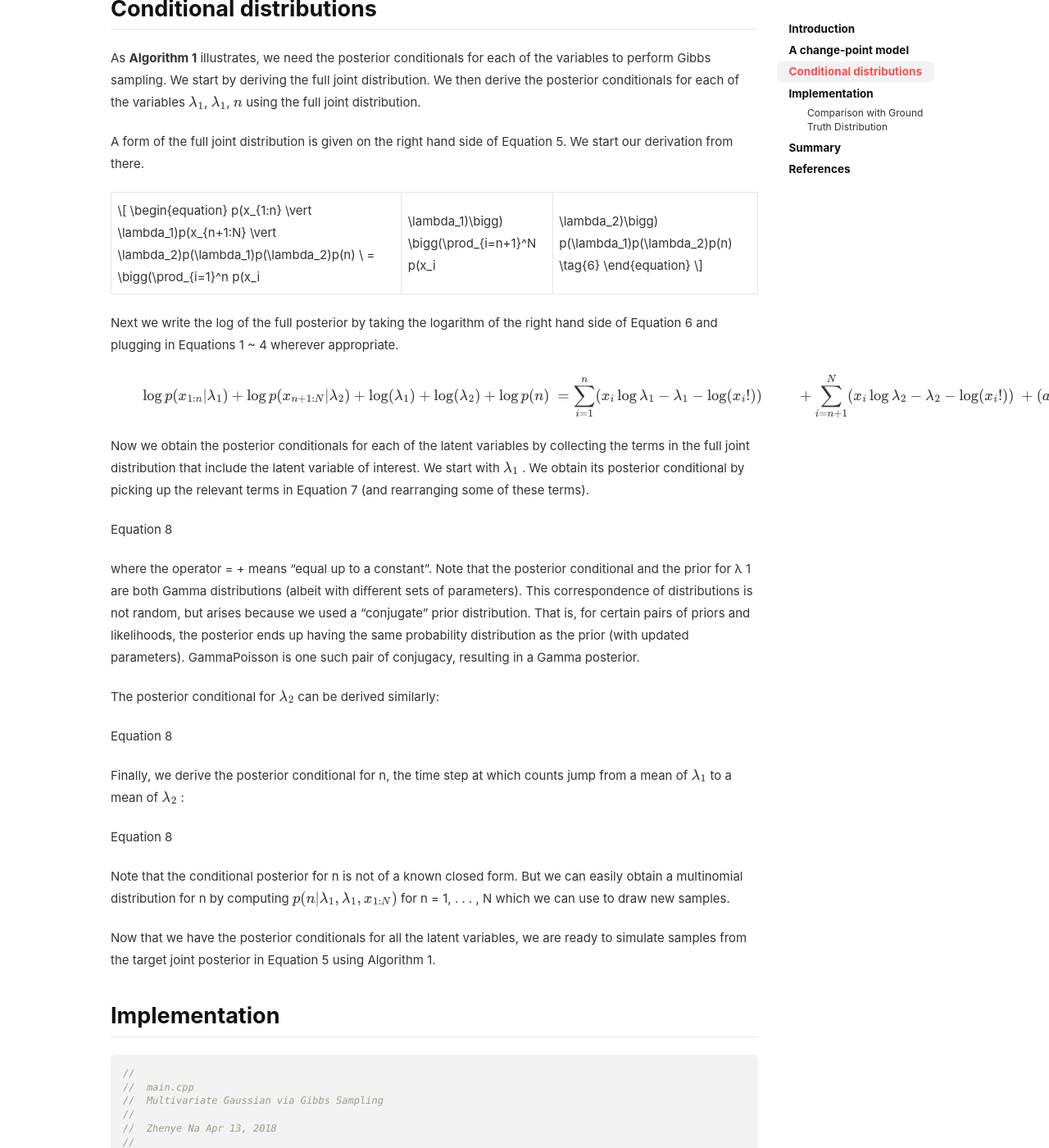
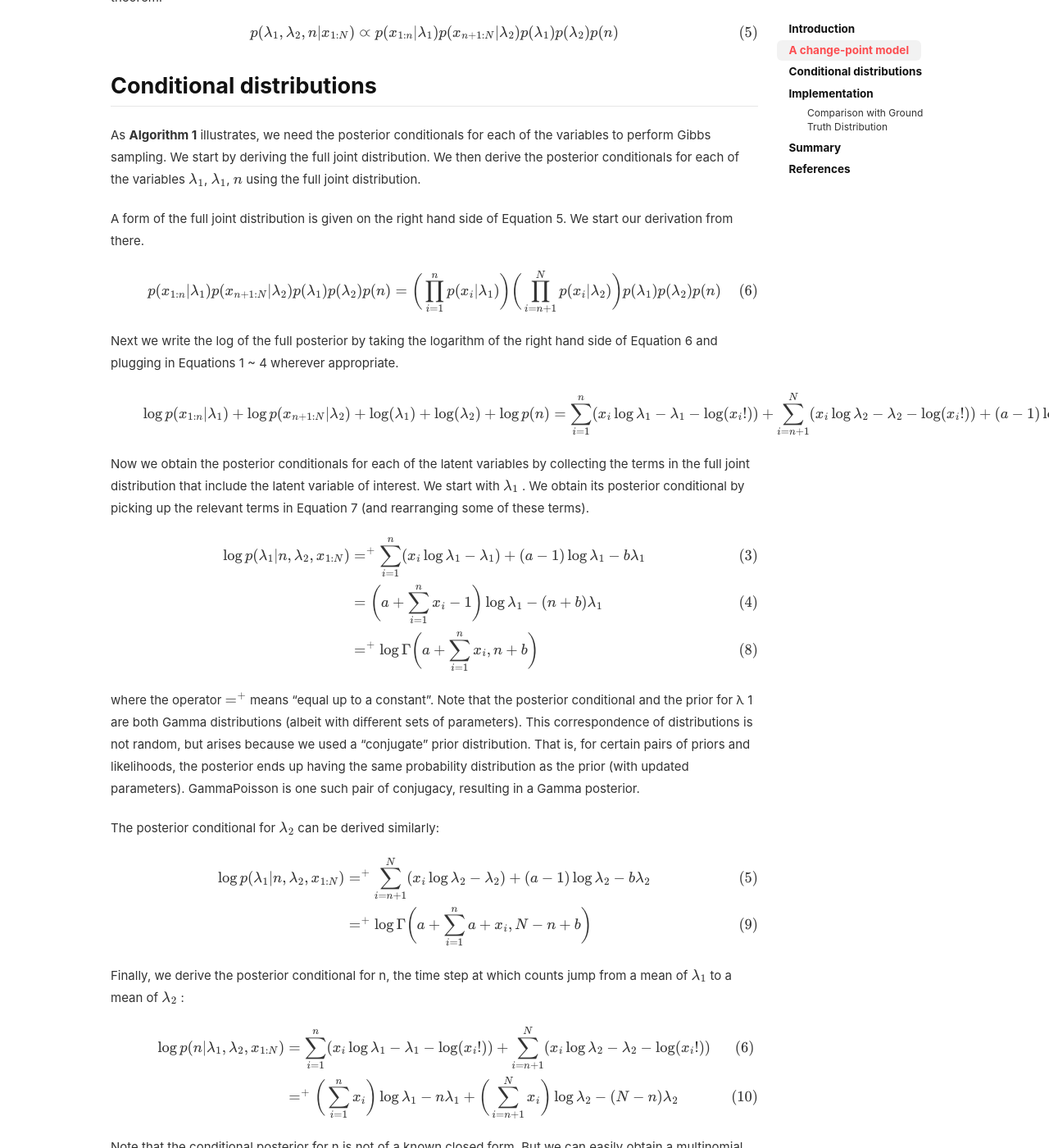
Before and after one commit to Zhenye-Na/blog, a Jekyll site: the page built from _posts/2018-04-14-gibbs-sampling.md, in a window 1280 px wide and 1400 px high, scrolled down 2374 px. Shown: the whole window at 82% size. Built offline with Jekyll 4.4.1, drawn with Linux system fonts in a browser that asks for light colours; nearby versions of some CDN libraries; formulas are drawn with MathJax 3; comment, search, counter and statistics services are not loaded; some of the changed text lies outside the part shown.

Commit message:
Finish post

````diff
--- a/_posts/2018-04-14-gibbs-sampling.md
+++ b/_posts/2018-04-14-gibbs-sampling.md
@@ -21,9 +21,9 @@ The underlying logic of MCMC sampling is that we can estimate any desired expect
 
 $$ E[f(s)]_{\mathcal{P}} \approx \frac{1}{N} \sum \limits_{i=1}^{N}f(s^{(i)}) $$
 
-where \\( \mathcal{P} \\) is the posterior distribution of interest, \\( f(s) \\) is the desired expectation, and \\( f(s^{(i)}) \\) is the \\( i^{th} \\) simulated sample from \\( \mathcal{P} \\).
+where $ \mathcal{P} $ is the posterior distribution of interest, $ f(s) $ is the desired expectation, and $ f(s^{(i)}) $ is the $ i^{th} $ simulated sample from $ \mathcal{P} $.
 
-How do we obtain samples from the posterior distribution? Gibbs sampling is one MCMC technique suitable for the task. The idea in Gibbs sampling is to generate posterior samples by sweeping through each variable (or block of variables) to sample from its conditional distribution with the remaining variables ﬁxed to their current values. For instance, consider the random variables \\( X_1 \\), \\( X_2 \\), and \\( X_3 \\). We start by setting these variables to their initial values \\( x_1^{(0)} \\), \\( x_2^{(0)} \\) , and \\( x_3^{(0)} \\) (often values sampled from a prior distribution q). At iteration \\( i \\), we sample \\( x_i^{(1)} \sim p(X_1 = x_1 \vert X_2 = x_2^{(i−1)}, X_3 = x_3^{(i−1)} \\), sample \\( x_2 \sim p(X_2 = x_2 \vert X_1 = x_1^{(i)}, X_3 = x_3^{(i−1)} \\), sample \\( x_3 \sim p(X_3 = x_3 \vert X_1 = x_1^{(i)}, X_2 = x_2^{(i)} \\). This process continues until “convergence” (the sample values have the same distribution as if they were sampled from the true posterior joint distribution). Algorithm 1 details a generic Gibbs sampler.
+How do we obtain samples from the posterior distribution? Gibbs sampling is one MCMC technique suitable for the task. The idea in Gibbs sampling is to generate posterior samples by sweeping through each variable (or block of variables) to sample from its conditional distribution with the remaining variables ﬁxed to their current values. For instance, consider the random variables $ X_1 $, $ X_2 $, and $ X_3 $. We start by setting these variables to their initial values $ x_1^{(0)} $, $ x_2^{(0)} $ , and $ x_3^{(0)} $ (often values sampled from a prior distribution q). At iteration $ i $, we sample $ x_i^{(1)} \sim p(X_1 = x_1 \vert X_2 = x_2^{(i−1)}, X_3 = x_3^{(i−1)} $, sample $ x_2 \sim p(X_2 = x_2 \vert X_1 = x_1^{(i)}, X_3 = x_3^{(i−1)} $, sample $ x_3 \sim p(X_3 = x_3 \vert X_1 = x_1^{(i)}, X_2 = x_2^{(i)} $. This process continues until “convergence” (the sample values have the same distribution as if they were sampled from the true posterior joint distribution). Algorithm 1 details a generic Gibbs sampler.
 
 ![](https://github.com/Zhenye-Na/Zhenye-Na.github.io/blob/master/assets/images/posts-img/gibbsampling/gibbs1.png?raw=true)
 
@@ -34,63 +34,59 @@ A good way of learning about MCMC techniques is to study examples. In the rest o
 
 
 ## A change-point model
-Suppose that we observe a sequence of counts \\(x_1 \\), \\(x_2 \\), ... , \\(x_N \\) where the average of the counts has some value for time steps 1 to n, and a diﬀerent value for time steps \\( n + 1 \\)to \\( N \\). We model the counts at each time step \\( i \\) as a Poisson variable, which has the following density function:
+Suppose that we observe a sequence of counts $x_1 $, $x_2 $, ... , $x_N $ where the average of the counts has some value for time steps 1 to n, and a diﬀerent value for time steps $ n + 1 $to $ N $. We model the counts at each time step $ i $ as a Poisson variable, which has the following density function:
 
-\\[\begin{align}  \text{Poisson}(x; \lambda) &= e^{-\lambda} \frac{\lambda ^{x}}{x!} \tag{1} \\ &= \exp (x \log \lambda − \lambda − \log(x!)) \tag{2} \end{align}\\]
+$$ \begin{align}  \text{Poisson}(x; \lambda) &= e^{-\lambda} \frac{\lambda ^{x}}{x!} \tag{1} \\ &= \exp (x \log \lambda − \lambda − \log(x!)) \tag{2} \end{align} $$
 
-where \\( \lambda \\) is the mean of the distribution. We model the mean \\( \lambda \\) as a Gamma distribution, which has the following density function:
+where $ \lambda $ is the mean of the distribution. We model the mean $ \lambda $ as a Gamma distribution, which has the following density function:
 
-\\[ \begin{align} \text{Gamma}(\lambda; a, b) &= \frac{1}{\Gamma(a)}b^a \lambda^{a-1} \exp (-b \lambda) \tag{3} \\ &= \exp ((a-1) \log \lambda - b \lambda - \log \Gamma(a) + a \log b) \tag{4} \end{align} \\]
+$$ \begin{align} \text{Gamma}(\lambda; a, b) &= \frac{1}{\Gamma(a)}b^a \lambda^{a-1} \exp (-b \lambda) \tag{3} \\ &= \exp ((a-1) \log \lambda - b \lambda - \log \Gamma(a) + a \log b) \tag{4} \end{align} $$
 
 
-The initial mean \\( \lambda_1\\) jumps to a new value \\( \lambda_2\\) after a random time step \\( n \\). Thus the generative model is as follows:
+The initial mean $ \lambda_1$ jumps to a new value $ \lambda_2$ after a random time step $ n $. Thus the generative model is as follows:
 
-\\[\begin{align} n & \sim \text{Uniform}(1, 2, ..., N) \\ \lambda_i &\sim \text{Gamma(\lambda_i;a, b)} \\ x_i &\sim \cases{\text{Poisson}(x_i ; \lambda_1)  & \text{if } 1 \le i \le n \cr \text{Poisson}(x_i ; \lambda_2) & \text{if } n \le i \le N }  \end{align} \\]
+$$ \begin{align} n & \sim \text{Uniform}(1, 2, ..., N) \\ \lambda_i &\sim \text{Gamma(\lambda_i;a, b)} \\ x_i &\sim \cases{\text{Poisson}(x_i ; \lambda_1)  & \text{if } 1 \le i \le n \cr \text{Poisson}(x_i ; \lambda_2) & \text{if } n \le i \le N }  \end{align} $$
 
-The problem of inferring the posterior distribution over the latent variables \\( n \\), \\( \lambda_1 \\), \\( \lambda_2 \\) can be solved via Bayes theorem.
+The problem of inferring the posterior distribution over the latent variables $ n $, $ \lambda_1 $, $ \lambda_2 $ can be solved via Bayes theorem.
 
-\\[ p(\lambda_1, \lambda_2, n \vert x_{1:N}) \varpropto p(x_{1:n} \vert \lambda_1)p(x_{n+1:N} \vert \lambda_2)p(\lambda_1)p(\lambda_2)p(n) \tag{5} \\]
+$$ p(\lambda_1, \lambda_2, n \vert x_{1:N}) \varpropto p(x_{1:n} \vert \lambda_1)p(x_{n+1:N} \vert \lambda_2)p(\lambda_1)p(\lambda_2)p(n) \tag{5} $$
 
 
 ## Conditional distributions
-As **Algorithm 1** illustrates, we need the posterior conditionals for each of the variables to perform Gibbs sampling. We start by deriving the full joint distribution. We then derive the posterior conditionals for each of the variables \\( \lambda_1 \\), \\( \lambda_1 \\), \\( n \\) using the full joint distribution.
+As **Algorithm 1** illustrates, we need the posterior conditionals for each of the variables to perform Gibbs sampling. We start by deriving the full joint distribution. We then derive the posterior conditionals for each of the variables $ \lambda_1 $, $ \lambda_1 $, $ n $ using the full joint distribution.
 
 A form of the full joint distribution is given on the right hand side of Equation 5. We start our derivation from there.
 
-\\[ \begin{equation} p(x_{1:n} \vert \lambda_1)p(x_{n+1:N} \vert \lambda_2)p(\lambda_1)p(\lambda_2)p(n) \\ = \bigg(\prod_{i=1}^n p(x_i |\lambda_1)\bigg) \bigg(\prod_{i=n+1}^N p(x_i |\lambda_2)\bigg) p(\lambda_1)p(\lambda_2)p(n) \tag{6} \end{equation} \\]
+$$ \begin{equation} p(x_{1:n} \vert \lambda_1)p(x_{n+1:N} \vert \lambda_2)p(\lambda_1)p(\lambda_2)p(n) \\ = \bigg(\prod_{i=1}^n p(x_i |\lambda_1)\bigg) \bigg(\prod_{i=n+1}^N p(x_i |\lambda_2)\bigg) p(\lambda_1)p(\lambda_2)p(n) \tag{6} \end{equation} $$
 
 
 Next we write the log of the full posterior by taking the logarithm of the right hand side of Equation 6 and plugging in Equations 1 ~ 4 wherever appropriate.
 
+$$ \begin{equation} \log p(x_{1:n} \vert \lambda_1 ) + \log p(x_{n+1:N} \vert \lambda_2) + \log(\lambda_1) + \log(\lambda_2) + \log p(n) \\ = \sum \limits_{i=1}^n (x_i \log \lambda_1 - \lambda_1 - \log (x_i!)) \\ + \sum \limits_{i=n+1}^N (x_i \log \lambda_2 - \lambda_2 - \log (x_i!)) \\ + (a-1) \log \lambda_1 - b \lambda_1 - \log \Gamma(a) + a \log b \\ + (a-1) \log \lambda_2 - b \lambda_2 - \log \Gamma(a) + a \log b \\ - \log N \tag{7} \end{equation} $$
 
+Now we obtain the posterior conditionals for each of the latent variables by collecting the terms in the full joint distribution that include the latent variable of interest. We start with $ \lambda_1 $ . We obtain its posterior conditional by picking up the relevant terms in Equation 7 (and rearranging some of these terms).
 
-\\[ \begin{align} \log p(x_{1:n} \vert \lambda_1 ) + \log p(x_{n+1:N} \vert \lambda_2) + \log(\lambda_1) + \log(\lambda_2) + \log p(n) \\ & = \sum \limits_{i=1}^n (x_i \log \lambda_1 - \lambda_1 - \log (x_i!)) \\ & + \sum \limits_{i=n+1}^N (x_i \log \lambda_2 - \lambda_2 - \log (x_i!)) \\ & + (a-1) \log \lambda_1 - b \lambda_1 - \log \Gamma(a) + a \log b \\ & + (a-1) \log \lambda_2 - b \lambda_2 - \log \Gamma(a) + a \log b \\ & - \log N \tag{7} \end{align} \\]
+$$ \begin{align} \log p(\lambda_1 \vert n, \lambda_2, x_{1:N}) &=^+ \sum \limits_{i=1}^n (x_i \log \lambda_1 - \lambda_1) + (a-1)\log \lambda_1 - b \lambda_1 \\ &= \bigg( a + \sum \limits_{i=1}^n x_i - 1 \bigg) \log \lambda_1 - (n+b)\lambda_1 \\ &=^+ \log \Gamma \bigg( a + \sum \limits_{i=1}^n x_i, n+b \bigg) \tag{8}    \end{align} $$
 
-Now we obtain the posterior conditionals for each of the latent variables by collecting the terms in the full joint distribution that include the latent variable of interest. We start with \\( \lambda_1 \\) . We obtain its posterior conditional by picking up the relevant terms in Equation 7 (and rearranging some of these terms).
+where the operator $=^+$ means "equal up to a constant". Note that the posterior conditional and the prior for λ 1 are both Gamma distributions (albeit with diﬀerent sets of parameters). This correspondence of distributions is not random, but arises because we used a "conjugate" prior distribution. That is, for certain pairs of priors and likelihoods, the posterior ends up having the same probability distribution as the prior (with updated parameters). GammaPoisson is one such pair of conjugacy, resulting in a Gamma posterior.
 
+The posterior conditional for $ \lambda_2 $ can be derived similarly:
 
+$$ \begin{align} \log p(\lambda_1 \vert n, \lambda_2, x_{1:N}) &=^+ \sum \limits_{i=n+1}^N (x_i \log \lambda_2 - \lambda_2) + (a-1)\log \lambda_2 - b \lambda_2 \\ &=^+ \log \Gamma \bigg( a + \sum \limits_{i=1}^n a+x_i, N-n+b \bigg) \tag{9} \end{align} $$
 
-Equation 8
+Finally, we derive the posterior conditional for n, the time step at which counts jump from a mean of $ \lambda_1 $  to a mean of $ \lambda_2 $ :
 
+$$ \begin{align} \log p(n \vert \lambda_1, \lambda_2, x_{1:N}) &= \sum \limits_{i=1}^n (x_i \log \lambda_1 - \lambda_1 - \log (x_i!)) + \sum \limits_{i=n+1}^N (x_i \log \lambda_2 - \lambda_2 - \log (x_i!)) \\ &=^+ \bigg( \sum \limits_{i=1}^n x_i \bigg) \log \lambda_1 -n \lambda_1+ \bigg( \sum \limits_{i=n+1}^N x_i \bigg) \log \lambda_2 - (N - n) \lambda_2 \tag{10} \end{align} $$
 
-
-where the operator = + means “equal up to a constant”. Note that the posterior conditional and the prior for λ 1 are both Gamma distributions (albeit with diﬀerent sets of parameters). This correspondence of distributions is not random, but arises because we used a “conjugate” prior distribution. That is, for certain pairs of priors and likelihoods, the posterior ends up having the same probability distribution as the prior (with updated parameters). GammaPoisson is one such pair of conjugacy, resulting in a Gamma posterior.
-
-The posterior conditional for \\( \lambda_2 \\)  can be derived similarly:
-
-Equation 8
-
-Finally, we derive the posterior conditional for n, the time step at which counts jump from a mean of \\( \lambda_1 \\)  to a mean of \\( \lambda_2 \\) :
-
-Equation 8
-
-Note that the conditional posterior for n is not of a known closed form. But we can easily obtain a multinomial distribution for n by computing \\( p(n \vert \lambda_1, \lambda_1, x_{1:N} ) \\) for n = 1, . . . , N which we can use to draw new samples.
+Note that the conditional posterior for n is not of a known closed form. But we can easily obtain a multinomial distribution for n by computing $ p(n \vert \lambda_1, \lambda_1, x_{1:N} ) $ for $ n = 1, . . . , N $  which we can use to draw new samples.
 
 Now that we have the posterior conditionals for all the latent variables, we are ready to simulate samples from the target joint posterior in Equation 5 using Algorithm 1.
 
 
 
 ## Implementation
+
+Below is the `C++` implementation of Gibbs Sampling algorithm:
 
 ```c++
 //
@@ -150,19 +146,19 @@ ColumnVector Gibbs_sampler_for_Multivariate_Gaussian(int index, ColumnVector Pre
     }
     else if(index == 1){
         // Write code to construct Sigma11 here
-        S11 = C.submatrix(index+1,d,index+1,d);
+        S11 = C.submatrix(index+1, d, index+1, d);
 
         // Write code to construct Sigma12 here
-        S12 = C.submatrix(index+1,d,index,index);
+        S12 = C.submatrix(index+1, d, index, index);
 
         // Write code to construct Sigma21 here
-        S21 = C.submatrix(index,index,index+1,d);
+        S21 = C.submatrix(index, index, index+1, d);
 
         // Write code to construct Sigma22 here
-        S22 = C(index,index);
+        S22 = C(index, index);
 
-        x1 = Previous_value.rows(index+1,d);
-        mean1 = mean.rows(index+1,d);
+        x1 = Previous_value.rows(index+1, d);
+        mean1 = mean.rows(index+1, d);
     }
     else {
         // Write code to construct Sigma11 here
@@ -171,7 +167,7 @@ ColumnVector Gibbs_sampler_for_Multivariate_Gaussian(int index, ColumnVector Pre
         for(int i=1;i<=d;i++){
             ii += 1;
             if(i != index){
-                for(int j=1;j<=d;j++){
+                for(int j=1; j<=d; j++){
                     jj += 1;
                     if(j != index){
                         S11(ii,jj) = C(i,j);
@@ -226,8 +222,8 @@ ColumnVector Gibbs_sampler_for_Multivariate_Gaussian(int index, ColumnVector Pre
         }
     }
 
-    double mean2 = (mean(index) + (S12.t()*S11.i()*(x1 - mean1))).as_scalar();
-    double sigma2 = (S22 - (S12.t()*S11.i()*S12)).as_scalar();
+    double mean2 = (mean(index) + (S12.t() * S11.i() * (x1 - mean1))).as_scalar();
+    double sigma2 = (S22 - (S12.t() * S11.i() * S12)).as_scalar();
     double x = get_gaussian(mean2, sigma2);
 
 
````
